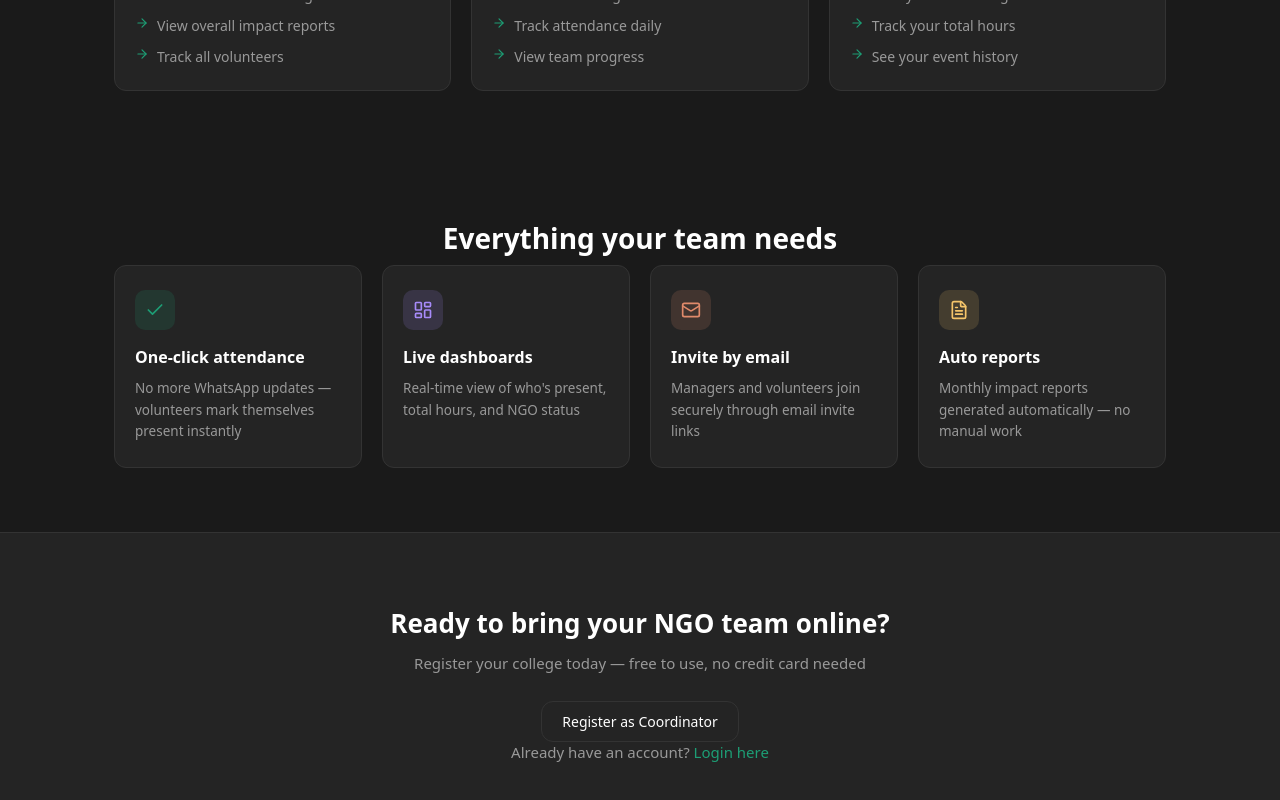
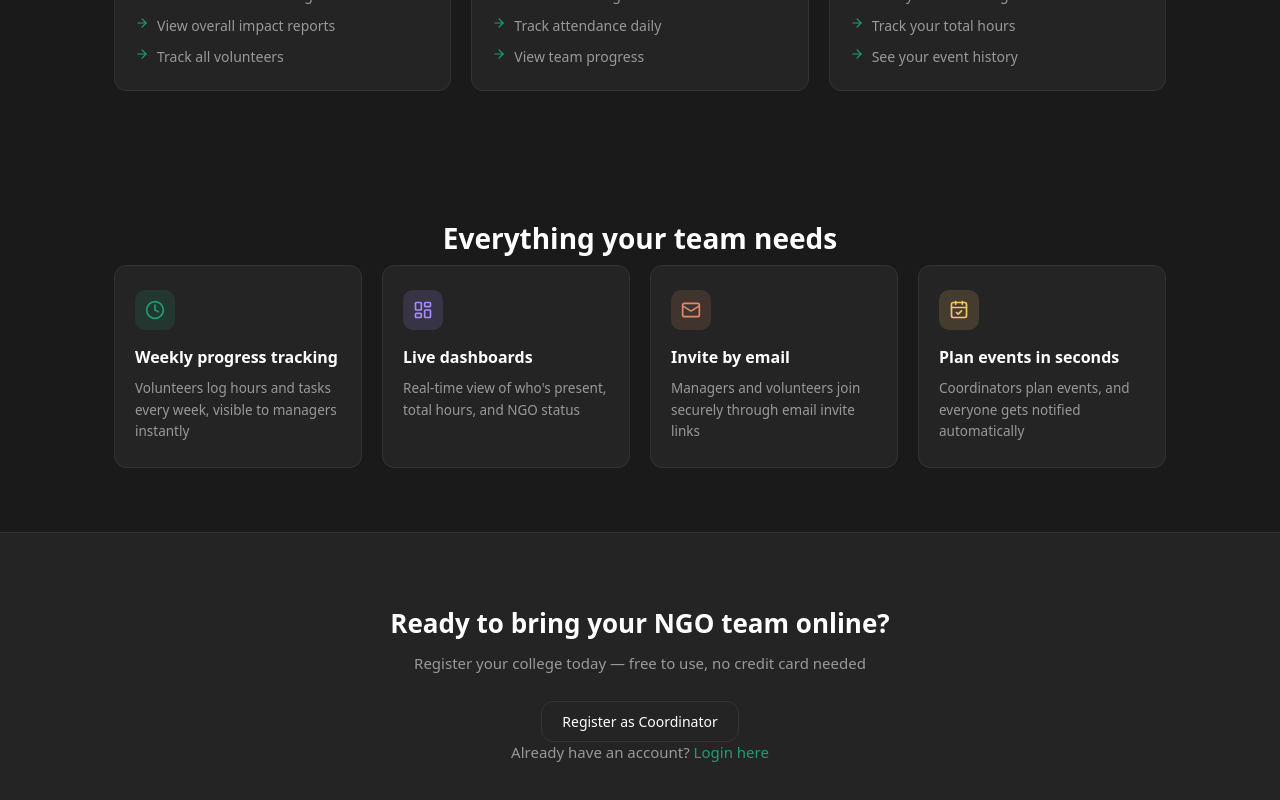
Before and after one commit to vaishnaviimahajann/VolunteerBridge, a React app in the folder frontend/: page / in a window 1280 px wide. Shown: the part 1458-2258 px from the top of the page. Built offline with nearby package versions, Linux system fonts and the light colour scheme; the HTML template or start-up script is replaced by a standard one.

Commit message:
improved landing page

```diff
--- a/frontend/src/pages/LandingPage.jsx
+++ b/frontend/src/pages/LandingPage.jsx
@@ -3,10 +3,10 @@ import {
   ArrowDown,
   ArrowRight,
   MoreHorizontal,
-  Check,
+  Clock,
   LayoutDashboard,
   Mail,
-  FileText,
+  CalendarCheck,
 } from "lucide-react";
 import "./LandingPage.css";
 
@@ -75,11 +75,11 @@ const roles = [
 
 const features = [
   {
-    icon: Check,
+    icon: Clock,
     iconClass: "icon-green",
-    title: "One-click attendance",
+    title: "Weekly progress tracking",
     description:
-      "No more WhatsApp updates — volunteers mark themselves present instantly",
+      "Volunteers log hours and tasks every week, visible to managers instantly",
   },
   {
     icon: LayoutDashboard,
@@ -96,11 +96,11 @@ const features = [
       "Managers and volunteers join securely through email invite links",
   },
   {
-    icon: FileText,
+    icon: CalendarCheck,
     iconClass: "icon-amber",
-    title: "Auto reports",
+    title: "Plan events in seconds",
     description:
-      "Monthly impact reports generated automatically — no manual work",
+      "Coordinators plan events, and everyone gets notified automatically",
   },
 ];
 
```
